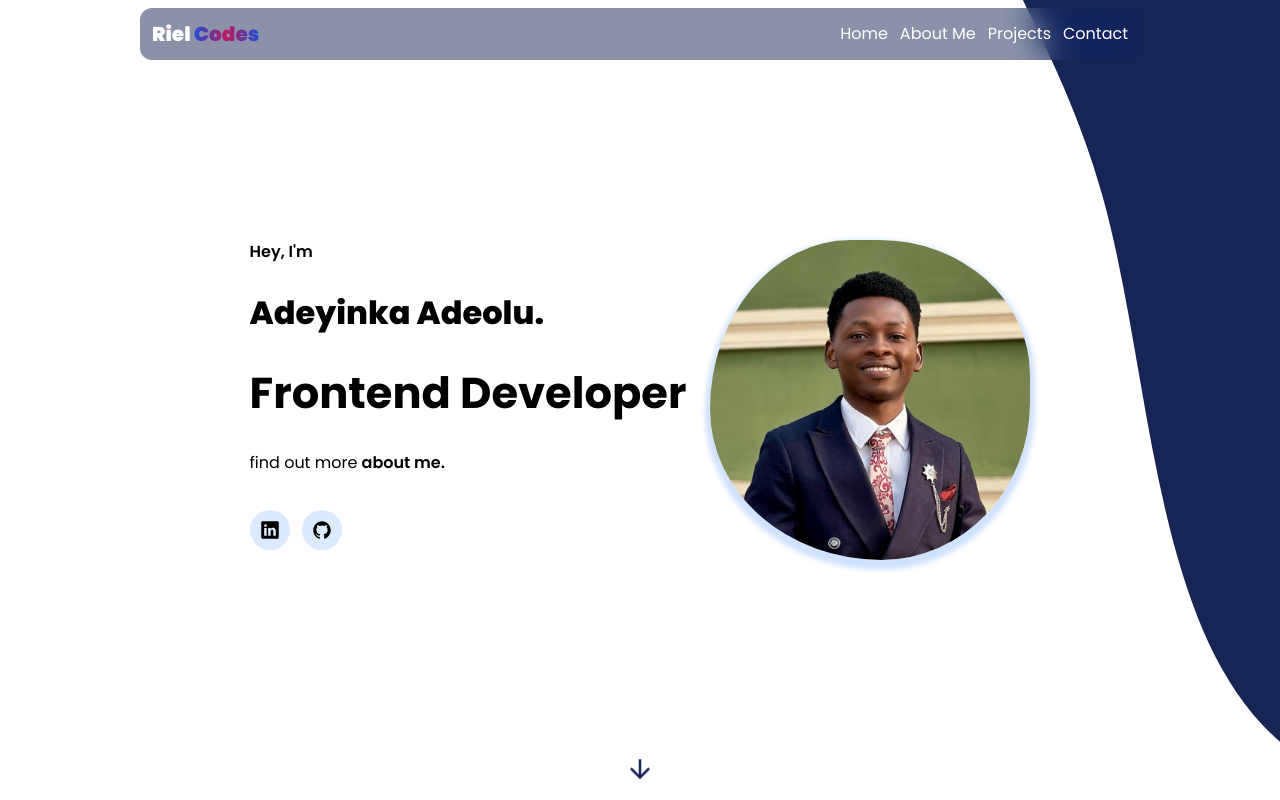
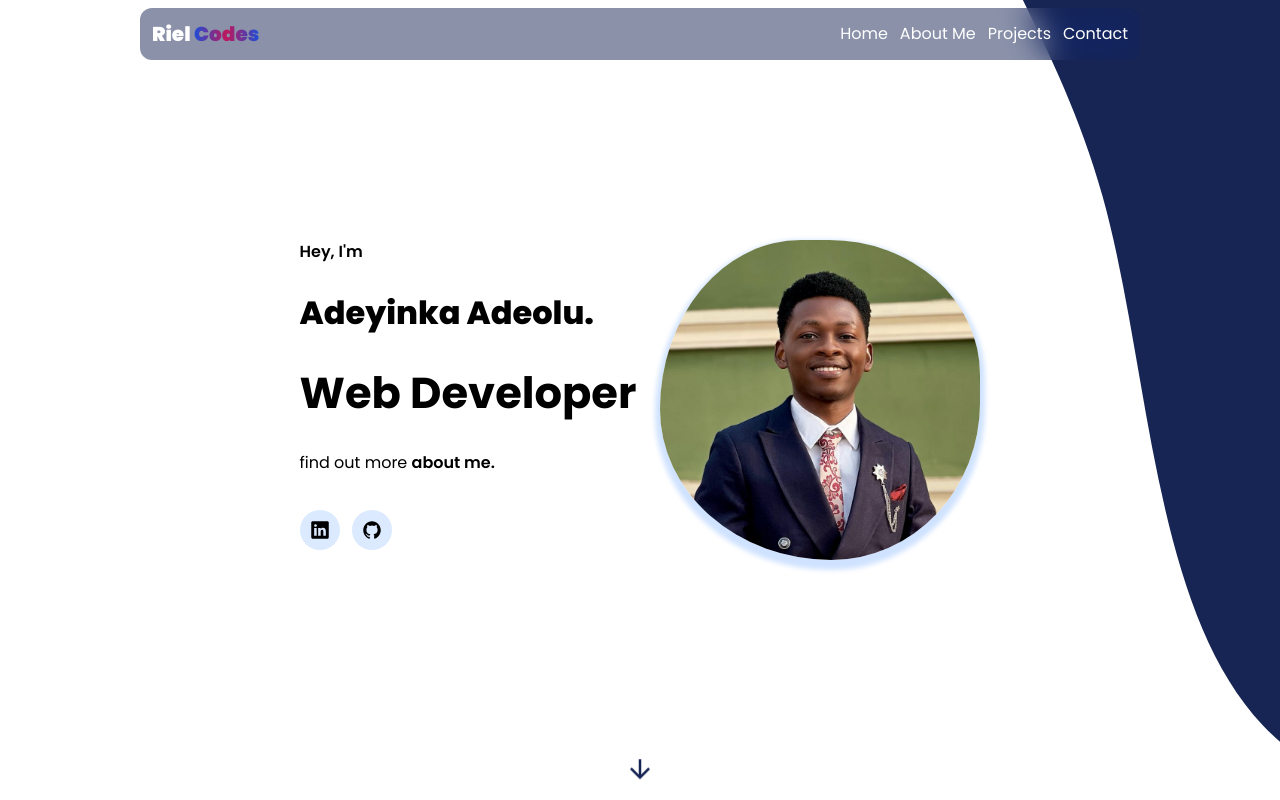
Before and after one commit to really-riel/rielcodes, a React (Vite) app: page / in a window 1280 px wide. Shown: the top 800 px of the page. Built offline with nearby package versions, Linux system fonts and the light colour scheme.

Commit message:
Update Banner.jsx

```diff
--- a/src/components/Banner.jsx
+++ b/src/components/Banner.jsx
@@ -21,7 +21,7 @@ const Banner = () => {
           </p>
           <p className="font-bold text-[clamp(1.5rem,_1.1rem_+_2vw,_3rem)]">
             {" "}
-            Frontend Developer{" "}
+            Web Developer{" "}
           </p>
           <p>
             find out more <span className="font-semibold">about me.</span>{" "}
```
